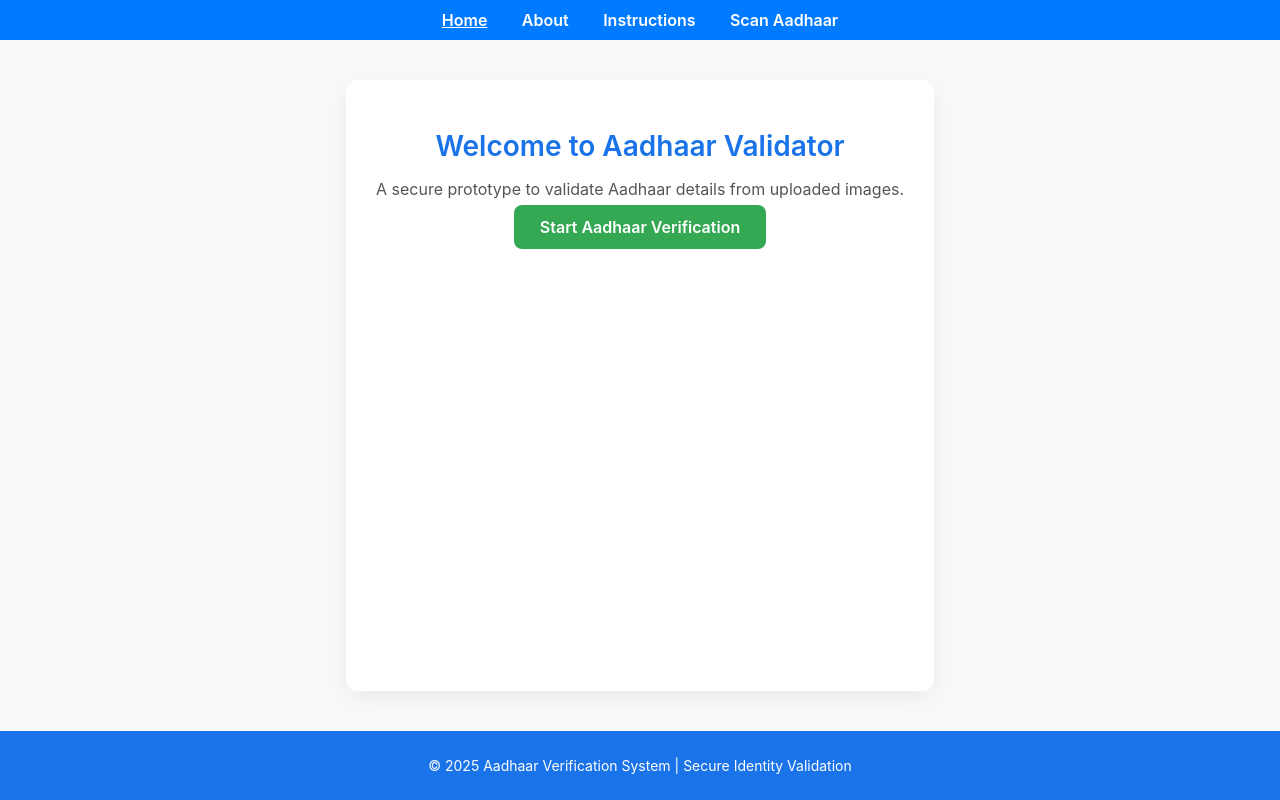
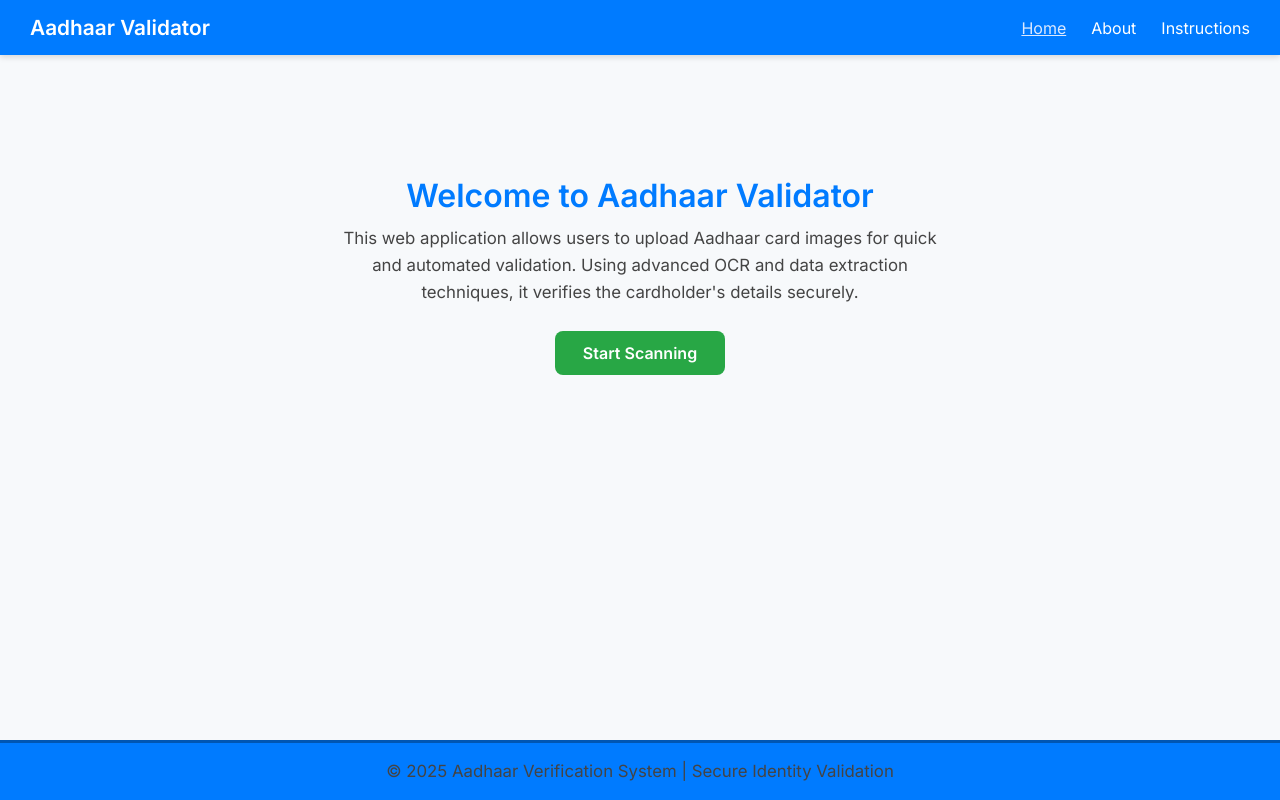
Before and after one commit to vik77-git/Aadhaar-validator, a Flask app: page / in a window 1280 px wide. Run offline with Flask 3, Linux system fonts and the light colour scheme; parts of the project's set-up code (start-up, migrations or seed data) failed here and were passed over.

Commit message:
Update templates/home.html

```diff
--- a/templates/home.html
+++ b/templates/home.html
@@ -2,24 +2,104 @@
 <html lang="en">
 <head>
   <meta charset="UTF-8">
-  <title>Aadhaar Validator - Home</title>
-  <link rel="stylesheet" href="{{ url_for('static', filename='style.css') }}">
+  <title>Home | Aadhaar Validator</title>
   <link rel="icon" type="image/png" href="{{ url_for('static', filename='favicon.png') }}">
+  <link href="https://fonts.googleapis.com/css2?family=Inter:wght@400;600&display=swap" rel="stylesheet">
+  <style>
+    body {
+      font-family: 'Inter', sans-serif;
+      background-color: #f7f9fb;
+      margin: 0;
+      display: flex;
+      flex-direction: column;
+      min-height: 100vh;
+    }
+    nav {
+      background-color: #007bff;
+      color: white;
+      padding: 15px 30px;
+      display: flex;
+      justify-content: space-between;
+      align-items: center;
+      box-shadow: 0 2px 6px rgba(0, 0, 0, 0.15);
+    }
+    nav .logo {
+      font-size: 1.3rem;
+      font-weight: 600;
+    }
+    nav ul {
+      list-style: none;
+      display: flex;
+      margin: 0;
+      padding: 0;
+    }
+    nav ul li { margin-left: 25px; }
+    nav ul li a {
+      color: white;
+      text-decoration: none;
+      font-weight: 500;
+      transition: color 0.3s;
+    }
+    nav ul li a:hover, nav ul li a.active {
+      color: #dbe9ff;
+      text-decoration: underline;
+    }
+    .content {
+      flex: 1;
+      text-align: center;
+      margin: 100px 20px;
+    }
+    h1 {
+      color: #007bff;
+      font-size: 2rem;
+      margin-bottom: 10px;
+    }
+    p {
+      color: #444;
+      font-size: 1.05rem;
+      max-width: 600px;
+      margin: auto;
+      line-height: 1.6;
+    }
+    .btn-start {
+      display: inline-block;
+      margin-top: 25px;
+      background-color: #28a745;
+      color: white;
+      padding: 12px 28px;
+      border-radius: 8px;
+      text-decoration: none;
+      font-weight: 600;
+      transition: background-color 0.3s;
+    }
+    .btn-start:hover { background-color: #218838; }
+    footer {
+      text-align: center;
+      font-size: 0.85rem;
+      color: white;
+      padding: 15px;
+      background: #007bff;
+      border-top: 3px solid #0056b3;
+    }
+  </style>
 </head>
 <body>
-  <nav class="navbar">
+  <nav>
+    <div class="logo">Aadhaar Validator</div>
     <ul>
       <li><a href="{{ url_for('home') }}" class="active">Home</a></li>
       <li><a href="{{ url_for('about') }}">About</a></li>
       <li><a href="{{ url_for('instructions') }}">Instructions</a></li>
-      <li><a href="{{ url_for('scan_page') }}">Scan Aadhaar</a></li>
     </ul>
   </nav>
 
-  <div class="container">
+  <div class="content">
     <h1>Welcome to Aadhaar Validator</h1>
-    <p class="subtitle">A secure prototype to validate Aadhaar details from uploaded images.</p>
-    <a href="{{ url_for('scan_page') }}" class="btn">Start Aadhaar Verification</a>
+    <p>
+      This web application allows users to upload Aadhaar card images for quick and automated validation.
+      Using advanced OCR and data extraction techniques, it verifies the cardholder's details securely.
+    </p>
+    <a href="{{ url_for('index') }}" class="btn-start">Start Scanning</a>
   </div>
 
   <footer>
```
